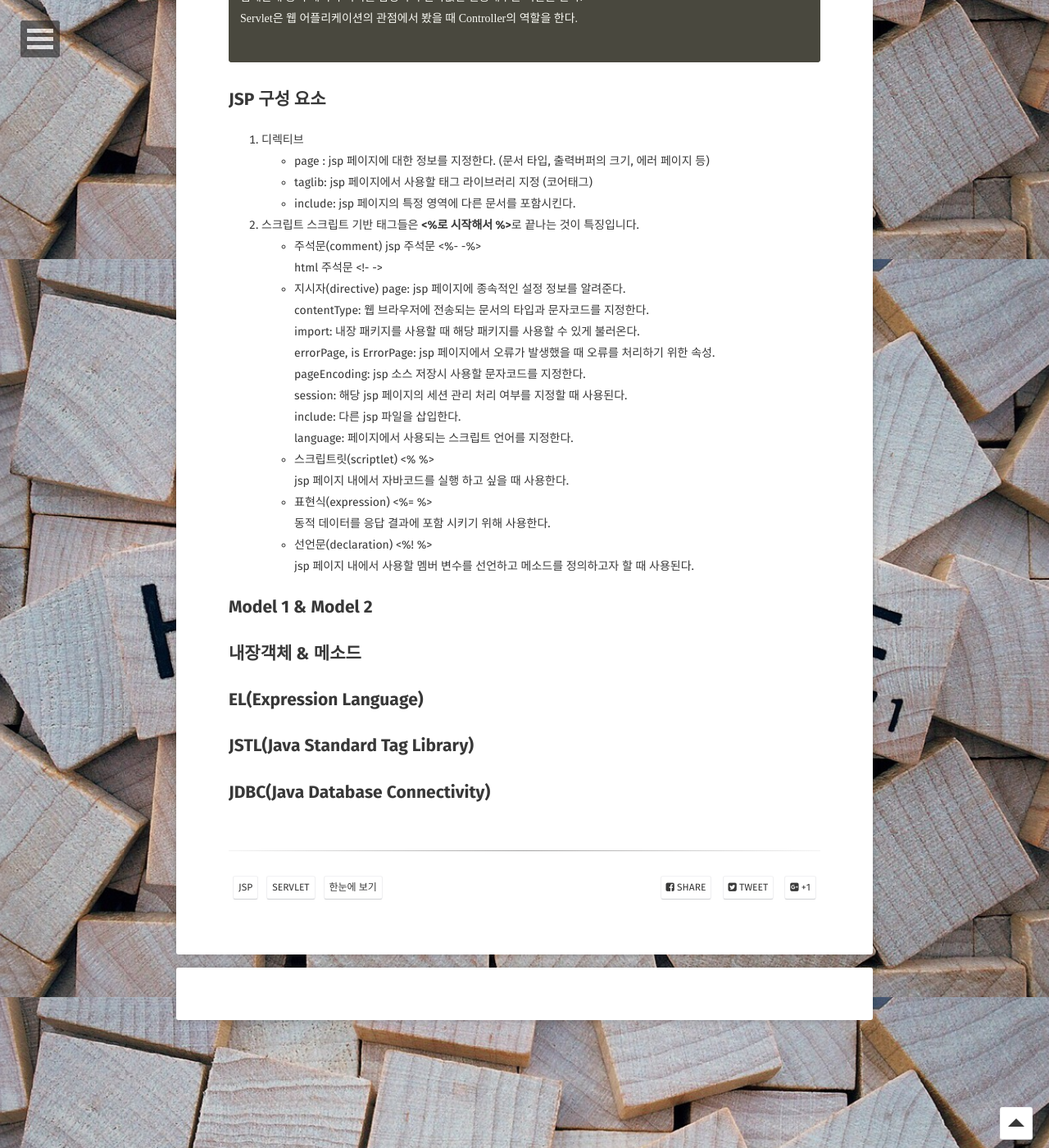
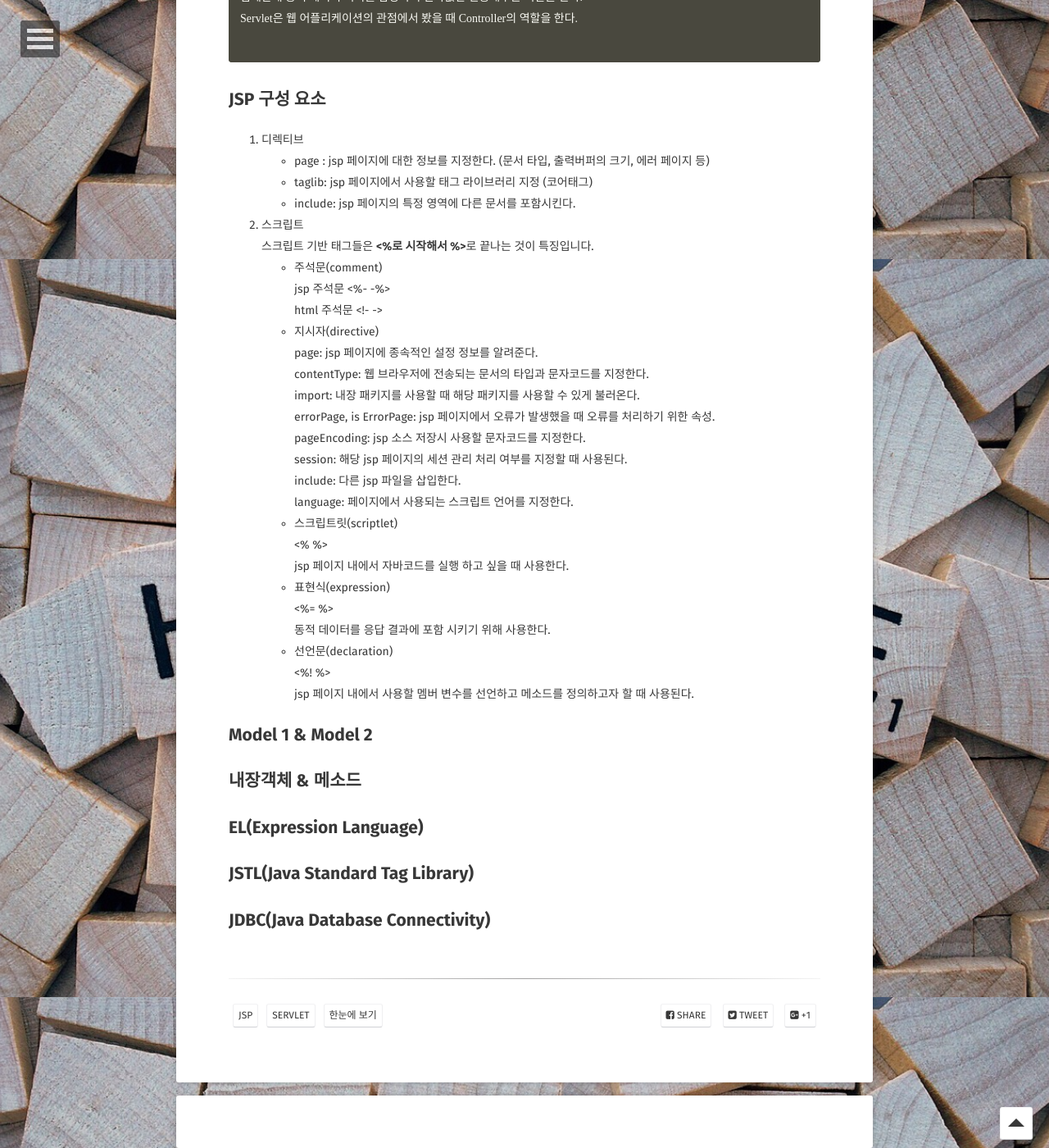
Before and after one commit to Jungjihyuk/JH_Life, a Jekyll site: the page built from _posts/2018-12-14-jspandservlet.md, in a window 1280 px wide and 1400 px high, scrolled down 1484 px. Shown: the whole window at 82% size. Built offline with Jekyll 4.4.1, drawn with Linux system fonts in a browser that asks for light colours; some web fonts are replaced; comment, search, counter and statistics services are not loaded.

Commit message:
jsp & servlet (2) 수정

```diff
--- a/_posts/2018-12-14-jspandservlet.md
+++ b/_posts/2018-12-14-jspandservlet.md
@@ -62,12 +62,12 @@ Servlet은 웹 어플리케이션의 관점에서 봤을 때 Controller의 역
 - taglib: jsp 페이지에서 사용할 태그 라이브러리 지정 (코어태그)
 - include: jsp 페이지의 특정 영역에 다른 문서를 포함시킨다.
 
-2. 스크립트
+2. 스크립트<br>
 스크립트 기반 태그들은 <strong><%로 시작해서 %></strong>로 끝나는 것이 특징입니다.
-- 주석문(comment)
+- 주석문(comment) <br>
   jsp 주석문 <%- -%> <br>
   html 주석문 <!- ->
-- 지시자(directive)
+- 지시자(directive) <br>
   page: jsp 페이지에 종속적인 설정 정보를 알려준다. <br>
   contentType: 웹 브라우저에 전송되는 문서의 타입과 문자코드를 지정한다. <br>
   import: 내장 패키지를 사용할 때 해당 패키지를 사용할 수 있게 불러온다. <br>
@@ -76,13 +76,13 @@ Servlet은 웹 어플리케이션의 관점에서 봤을 때 Controller의 역
   session: 해당 jsp 페이지의 세션 관리 처리 여부를 지정할 때 사용된다. <br>
   include: 다른 jsp 파일을 삽입한다. <br>
   language: 페이지에서 사용되는 스크립트 언어를 지정한다.<br>
-- 스크립트릿(scriptlet)
+- 스크립트릿(scriptlet) <br>
   <% %> <br>
   jsp 페이지 내에서 자바코드를 실행 하고 싶을 때 사용한다.
-- 표현식(expression)
+- 표현식(expression) <br>
   <%= %> <br>
   동적 데이터를 응답 결과에 포함 시키기 위해 사용한다.
-- 선언문(declaration)
+- 선언문(declaration) <br>
   <%! %> <br>
   jsp 페이지 내에서 사용할 멤버 변수를 선언하고 메소드를 정의하고자 할 때 사용된다.
 
```
